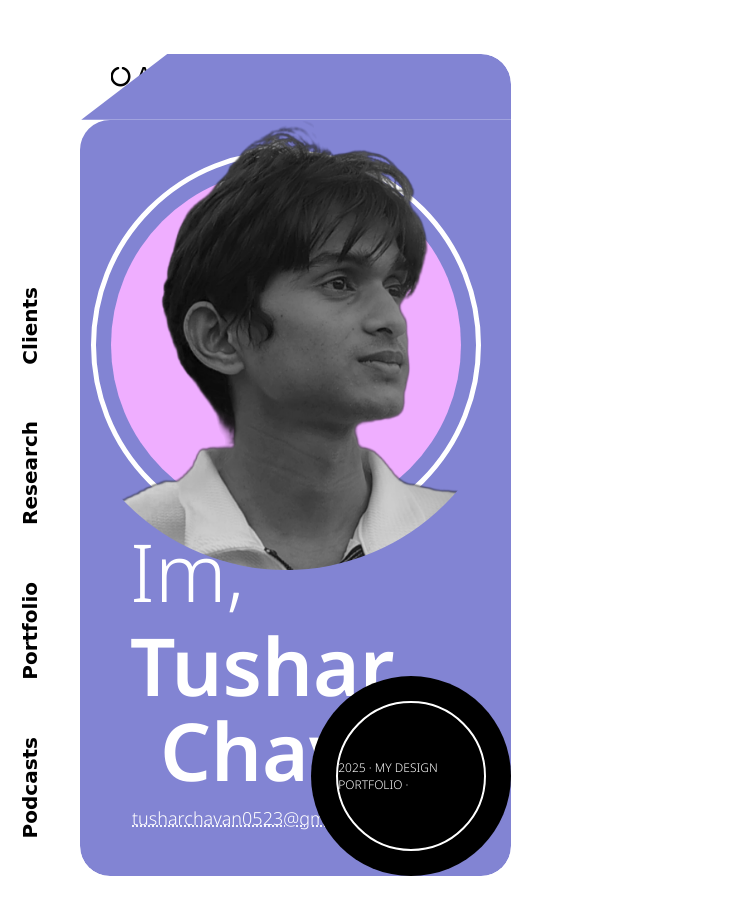
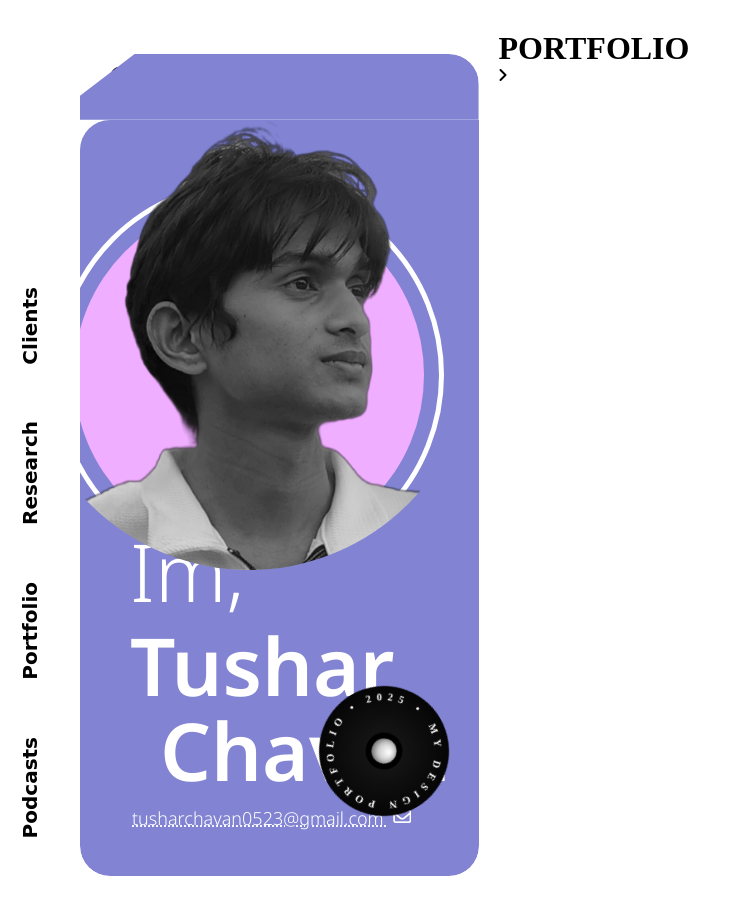
Before and after one commit to Tushar-2305/Cohort_3.0, a plain HTML site: page A4/third_with_grid/index.html in a window 1280 px wide. Shown: the whole page, without its empty margins (0-729 px from the left). Drawn offline with Linux system fonts and the light colour scheme; a web font is replaced by a local one.

Commit message:
The profile card is totally redesigned to be more visually appealing and modern. The layout is now a grid with four columns, allowing for better organization of content. The profile picture is now circular and has a radial gradient background, giving it a more polished look. The text on the card has been updated to have increased letter spacing, making it easier to read. Additionally, a new title section has been added to the card, featuring a bold "PORTFOLIO" heading and an arrow icon for added visual interest. Overall, these changes enhance the aesthetic appeal and functionality of the profile card.

```diff
--- a/A4/third_with_grid/index.html
+++ b/A4/third_with_grid/index.html
@@ -3,15 +3,21 @@
   <head>
     <meta charset="UTF-8" />
     <meta name="viewport" content="width=device-width, initial-scale=1.0" />
-    <link rel="stylesheet" href="style.css">
+    <link rel="stylesheet" href="style.css" />
     <link rel="preconnect" href="https://fonts.googleapis.com" />
     <link rel="preconnect" href="https://fonts.gstatic.com" crossorigin />
     <link
       href="https://fonts.googleapis.com/css2?family=Cause:wght@100..900&display=swap"
       rel="stylesheet"
     />
-    <link href="https://fonts.googleapis.com/css2?family=Cause:wght@100..900&family=Noto+Sans:ital,wght@0,100..900;1,100..900&display=swap" rel="stylesheet">
-    <link rel="stylesheet" href="https://cdnjs.cloudflare.com/ajax/libs/font-awesome/6.0.0/css/all.min.css">
+    <link
+      href="https://fonts.googleapis.com/css2?family=Cause:wght@100..900&family=Noto+Sans:ital,wght@0,100..900;1,100..900&display=swap"
+      rel="stylesheet"
+    />
+    <link
+      rel="stylesheet"
+      href="https://cdnjs.cloudflare.com/ajax/libs/font-awesome/6.0.0/css/all.min.css"
+    />
     <title>Portfolio_Tushar_Chavan</title>
   </head>
   <body>
@@ -31,32 +37,49 @@
           <div class="wrap"></div>
         </div>
         <div class="content">
-
           <div class="photo">
-            <img src="Picsart_26-05-17_12-23-46-248.png" alt="Profile Picture">
+            <img
+              src="Picsart_26-05-17_12-23-46-248.png"
+              alt="Profile Picture"
+            />
             <div class="bg_circle">
               <div class="inner_circle"></div>
             </div>
           </div>
           <div class="name">
-            <h1>
-              Im,
-            </h1>
+            <h1>Im,</h1>
             <h2>Tushar</h2>
             <h2>Chavan</h2>
-            <p>tusharchavan0523@gmail.com
-              <i class="fa-regular fa-envelope"></i> </p>
+            <p>
+              tusharchavan0523@gmail.com <i class="fa-regular fa-envelope"></i>
+            </p>
           </div>
-          <div class="wheel">
-            <div class="wheel_text">
-              <p>2025 · MY DESIGN PORTFOLIO ·
-                <div class="white_wheel"></div>
-              </p>
+          <div class="stage">
+            <div class="badge">
+              <svg class="badge__text" viewBox="0 0 200 200">
+                <defs>
+                  <path
+                    id="circlePath"
+                    d="M 100,100 m -78,0 a 78,78 0 1,1 156,0 a 78,78 0 1,1 -156,0"
+                  />
+                </defs>
+                <text>
+                  <textPath href="#circlePath" startOffset="0">
+                    MY DESIGN PORTFOLIO • 2025 •
+                  </textPath>
+                </text>
+              </svg>
+              <div class="badge__lens"></div>
             </div>
           </div>
         </div>
       </div>
-      <div class="title"></div>
+      <div class="title">
+        <div class="title_text">
+          <h1>PORTFOLIO</h1>
+          <i class="fa-solid fa-angle-right"></i>
+        </div>
+      </div>
       <div class="stat_vid"></div>
       <div class="stat_box">
         <div class="stat1"></div>
--- a/A4/third_with_grid/style.css
+++ b/A4/third_with_grid/style.css
@@ -17,7 +17,7 @@ body {
   width: 100%;
   max-width: 100vw;
   display: grid;
-  grid-template-columns: 60px 1.2fr 2fr;
+  grid-template-columns: 60px 1.5fr 2fr 200px;
   grid-template-rows:
     250px
     325px
@@ -59,6 +59,7 @@ body {
 }
 
 .about{
+  grid-row: 1 / 4;
   height: 8%;
   width: 100%;
   display: flex;
@@ -120,13 +121,12 @@ body {
   height: 450px;
   width:  450px;
   border-radius: 50%;
-  /* border: 2px solid black; */
   display: flex;
   justify-content: center;
   align-items: center;
   position: absolute;
   z-index: 3;
-  right: 0;
+  right: 5px;
   overflow: hidden;
 }
 
@@ -151,6 +151,7 @@ body {
   align-items: center;
   position: absolute;
   z-index: 1;
+  bottom: 0;
 }
 
 .inner_circle{
@@ -218,33 +219,60 @@ body {
   margin: 5px 0 0 5px;
 }
 
-.wheel{
-  height: 200px;
-  width: 200px;
-  border-radius: 50%;
-  background-color: black;
+.stage {
+  width: 150px;
+  height: 150px;
   display: flex;
+  align-items: center;
   justify-content: center;
-  align-items: center;
   position: absolute;
-  bottom: 0;
-  right: 0;
+  bottom: 50px;
+  right: 20px;
 }
 
-.wheel_text{
-  height: 150px;
-  width: 150px;
-  color: white;
-  font-family: "Noto Sans", sans-serif;
-  font-optical-sizing: auto;
-  font-weight: 300;
-  font-style: normal;
-  font-variation-settings:
-    "wdth" 100;
-  font-size: 12px ;
-  display: flex;
-  justify-content: center;
-  align-items: center;
+.badge {
+  position: relative;
+  width: 130px;
+  height: 130px;
   border-radius: 50%;
-  border: 2px solid white;
+  background: radial-gradient(circle at 50% 50%, #1a1a1a 0%, #050505 70%, #000 100%);
+  /* box-shadow:
+    inset 0 0 18px rgba(255,255,255,0.05),
+    0 12px 40px rgba(0,0,0,0.35); */
+  animation: spin 12s linear infinite;
+
 }
+
+.badge__text {
+  position: absolute;
+  inset: 0;
+  width: 100%;
+  height: 100%;
+}
+
+.badge__text text {
+  fill: #ffffff;
+  font-size: 16px;
+  font-weight: 700;
+  letter-spacing: 8px;
+  text-transform: uppercase;
+}
+
+.badge__lens {
+  position: absolute;
+  top: 50%;
+  left: 50%;
+  width: 25px;
+  height: 25px;
+  border-radius: 50%;
+  background: radial-gradient(circle at 35% 35%, #ffffff 0%, #cfcfcf 45%, #6a6a6a 100%);
+  transform: translate(-50%, -50%);
+  box-shadow:
+    inset 0 0 6px rgba(0,0,0,0.4),
+    0 0 0 6px #000;
+}
+
+@keyframes spin {
+  from { transform: rotate(0deg); }
+  to   { transform: rotate(360deg); }
+}
```
Lines whose indentation alone changed are shown as unchanged.
